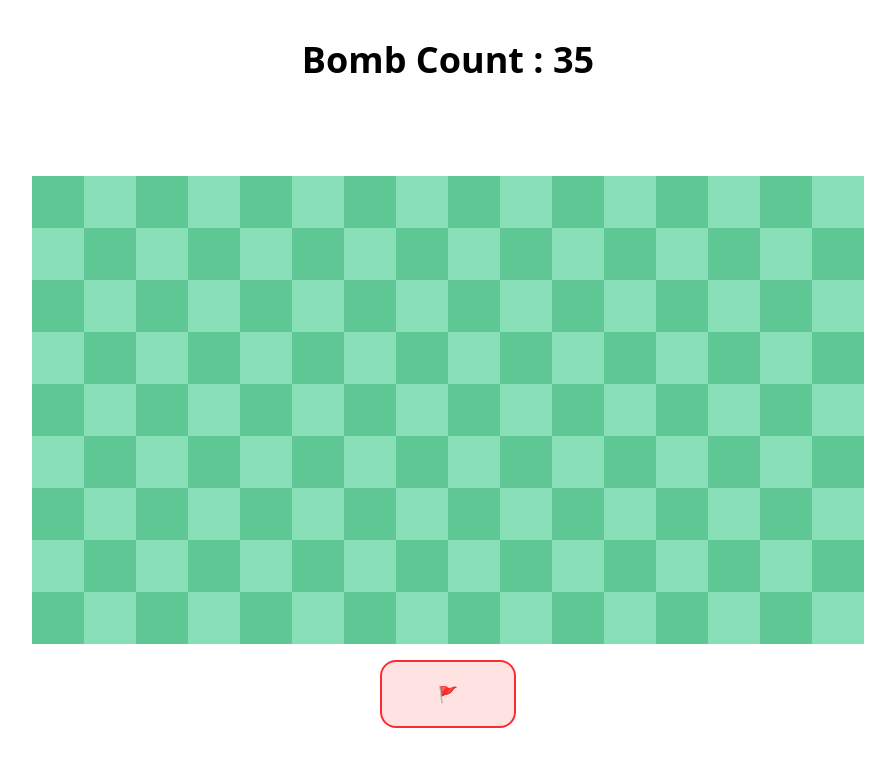
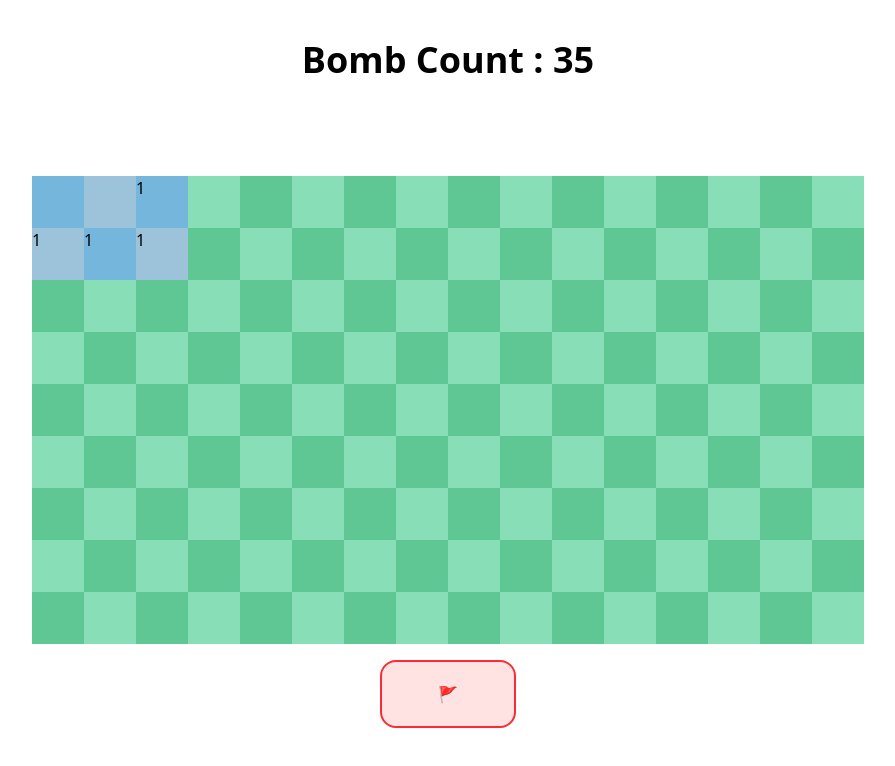
Before and after one commit to TaninGit/PROJECT-GooseBomb, a Vue app: page / in a window 1280 px wide. Both pictures are taken after a click on the element 250 px from the left and 202 px from the top of the page. Shown: the top 766 px of the page, without its empty margins (192-1087 px from the left). Built offline with nearby package versions, Linux system fonts and the light colour scheme.

Commit message:
018 - [add] clickTile function, checkTile function and update template

```diff
--- a/src/App.vue
+++ b/src/App.vue
@@ -4,6 +4,9 @@ import { ref, watchEffect } from "vue";
 const cellLocation = ref([]);
 const board = ref([]);
 const bombLocation = ref([]);
+const revealedCells = ref([]);
+const flaggedCells = ref([]);
+const cellNumbers = ref([]);
 
 const column = 16;
 const row = 9;
@@ -63,6 +66,62 @@ watchEffect(() => {
 });
 
 function clickTile(event) {
+  if (gameOver) return;
+
+  const cell = event.target.id;
+
+  if (flagEnabled) {
+    const index = flaggedCells.value.indexOf(cell);
+    if (index !== -1) {
+      flaggedCells.value.splice(index, 1);
+    } else {
+      flaggedCells.value.push(cell);
+    }
+    return;
+  }
+
+
+  if (bombLocation.value.includes(cell)) {
+    alert("Game Over! You hit a bomb.");
+    gameOver = true;
+    return;
+  }
+
+  checkTile(cell);
+
+}
+
+function checkTile(cell) {
+  if (revealedCells.value.includes(cell)) return;
+  revealedCells.value.push(cell);
+
+  const [r, c] = cell.split("-").map(Number);
+  let bombAround = 0;
+  let neighbors = [];
+
+  for (let dr = -1; dr <= 1; dr++) {
+    for (let dc = -1; dc <= 1; dc++) {
+      if (dr === 0 && dc === 0) continue;
+      let nr = r + dr;
+      let nc = c + dc;
+      let neighbor = `${nr}-${nc}`;
+
+      if (nr > 0 && nr <= row && nc > 0 && nc <= column) {
+        neighbors.push(neighbor);
+        if (bombLocation.value.includes(neighbor)) {
+          bombAround++;
+        }
+      }
+    }
+  }
+
+  cellNumbers.value[cellLocation.value.indexOf(cell)] = bombAround;
+
+  if (bombAround === 0) {
+    for (let neighbor of neighbors) {
+      checkTile(neighbor);
+    }
+  }
 }
 
 function setFlag() {
@@ -80,21 +139,29 @@ function setFlag() {
       </h1>
     </div>
 
-    <!-- grid-rows-9 grid-cols-16" สร้างตาราง 9 แถว 16 คอลั่่มน์ -->
+    <!-- grid-rows-9 grid-cols-16" สร้างตาราง 9 แถว 16 คอลั่มน์ -->
     <div class="w-[52rem] h-[29.25rem] m-auto mt-24 grid grid-rows-9 grid-cols-16">
     <div
       v-for="(cell, index) in cellLocation"
       :key="index"
-      class="w-13 h-13 hover:bg-[#48bd7c]"
+      class="w-13 h-13 hover:brightness-90"
       :class="[
         'w-13 h-13',
-        (Math.floor(index / 16) + index % 16) % 2 === 0
-           ? 'bg-[#5fc794]'
-           : 'bg-[#88deb7]'
-      ]"
+        revealedCells.includes(cell)
+          ? (Math.floor(index / 16) + index % 16) % 2 === 0
+            ? 'bg-[#74b6dc]'
+            : 'bg-[#9cc3da]'
+          : (Math.floor(index / 16) + index % 16) % 2 === 0
+            ? 'bg-[#5fc794]'
+            : 'bg-[#88deb7]'
+        ]"
       :id="`${cell}`"
-      @click="clickTile"
-      ></div>
+      @click="clickTile">
+      <span v-if="revealedCells.includes(cell) && !bombLocation.includes(cell)">
+        {{ cellNumbers[cellLocation.indexOf(cell)] || '' }}
+      </span>
+      <span v-if="flaggedCells.includes(cell)">🚩</span>
+    </div>
   </div>
 
     <div class="flex items-center justify-center pt-4">
```
